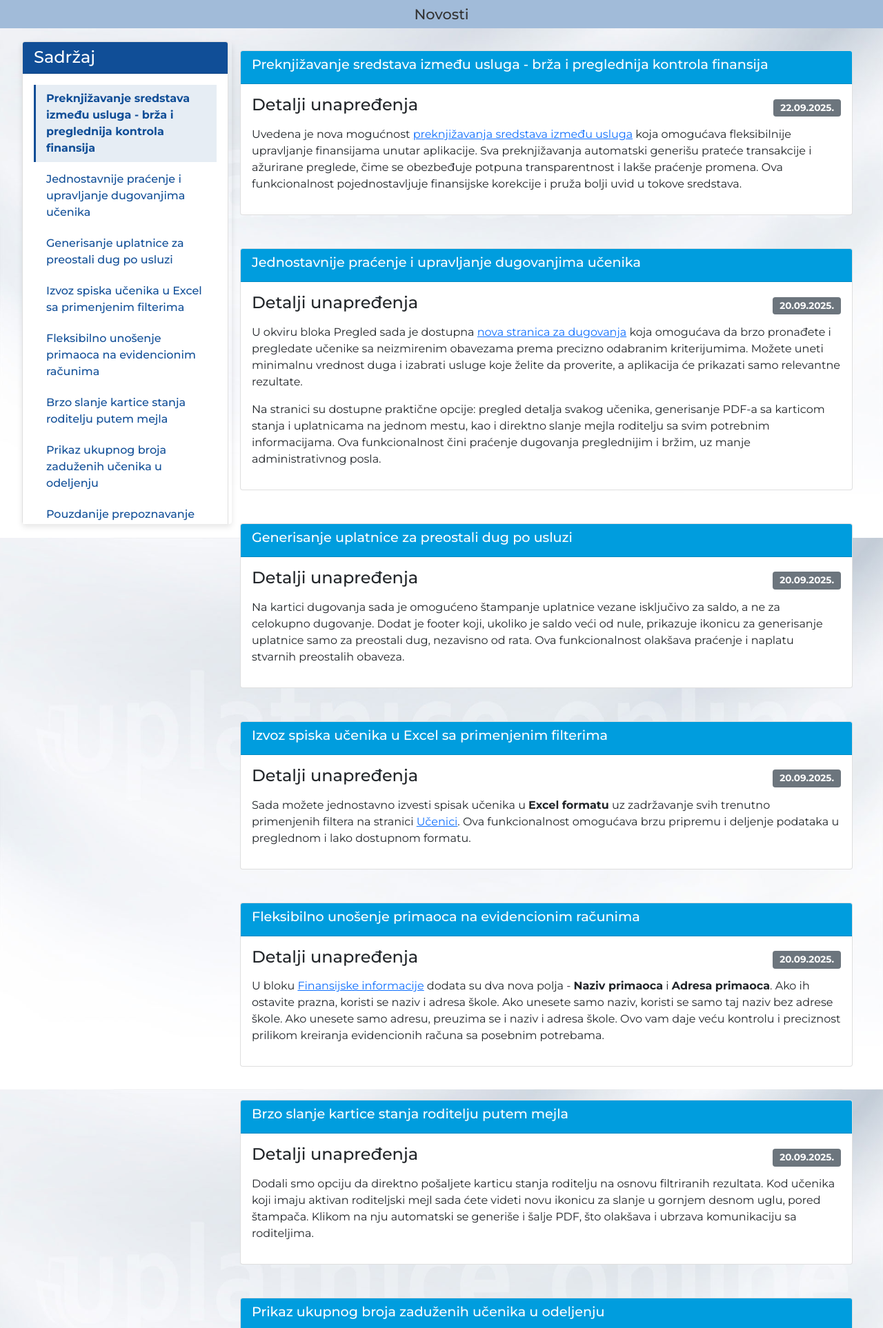
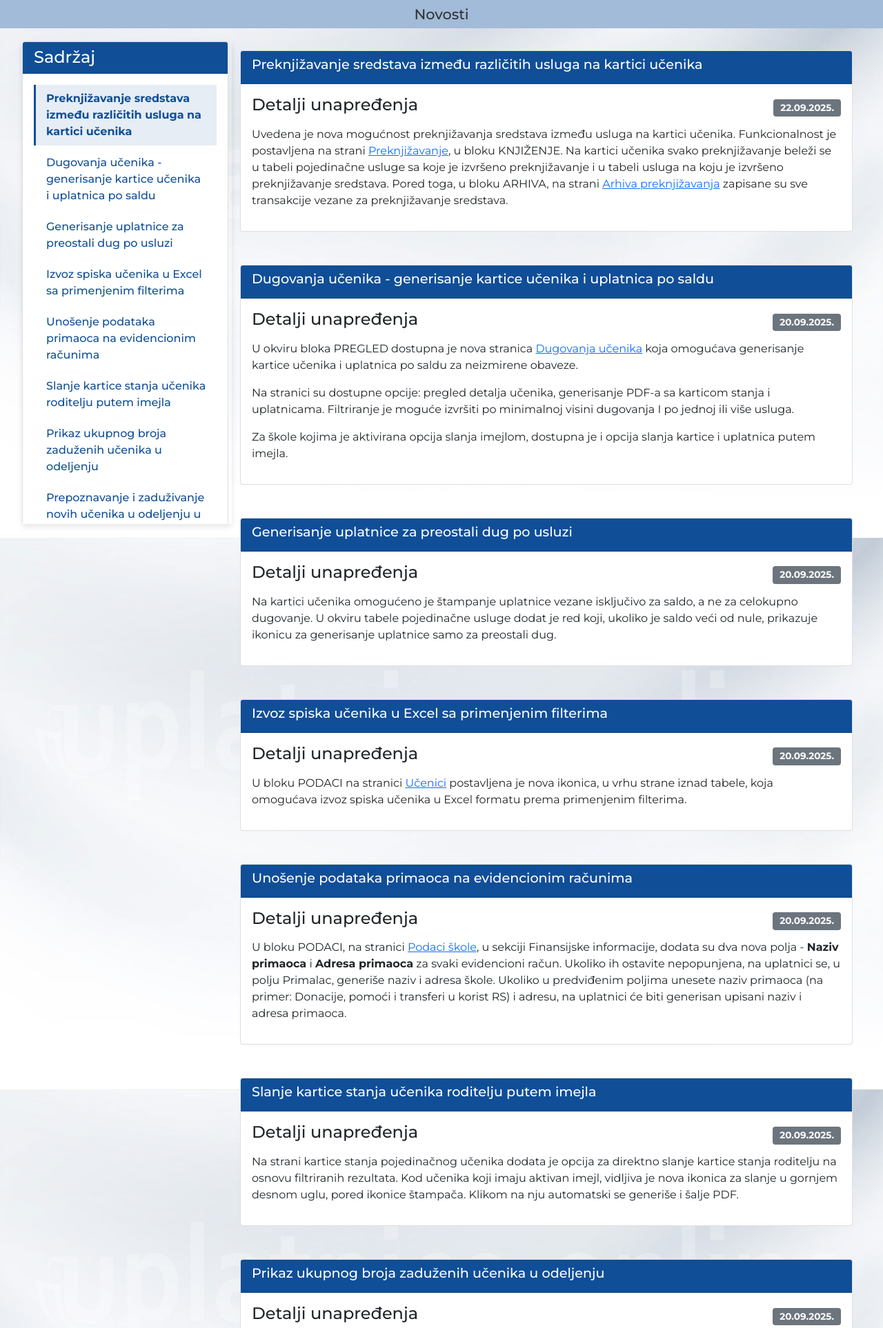
Before and after one commit to miiihaaas/OneTouch, a Flask app: page /news in a window 1280 px wide. Shown: the part 20-1946 px from the top of the page at 69% size. Run offline with Flask 2, Linux system fonts and the light colour scheme; parts of the project's set-up code (start-up, migrations or seed data) failed here and were passed over; some libraries are stand-ins or nearby versions.

Commit message:
refactor: poboljšan prikaz preknjižavanja na kartici učenika i unapređen sadržaj imejl obaveštenja

```diff
--- a/onetouch/overviews/functions.py
+++ b/onetouch/overviews/functions.py
@@ -93,7 +93,7 @@ def add_filter_info_to_pdf(pdf, student, min_debt_amount, selected_service_names
     pdf.cell(0, 10, f"Datum generisanja: {current_date}", new_x="LMARGIN", new_y="NEXT")
 
     # Kriterijumi filtriranja
-    pdf.cell(0, 10, f"Minimalni iznos dugovanja: {min_debt_amount:.2f}", new_x="LMARGIN", new_y="NEXT")
+    # pdf.cell(0, 10, f"Minimalni iznos dugovanja: {min_debt_amount:.2f}", new_x="LMARGIN", new_y="NEXT")
 
     # Informacija o filtriranim uslugama
     if selected_service_names:
@@ -101,6 +101,6 @@ def add_filter_info_to_pdf(pdf, student, min_debt_amount, selected_service_names
         for i, service_name in enumerate(selected_service_names):
             pdf.cell(0, 8, f"  {i+1}. {service_name}", new_x="LMARGIN", new_y="NEXT")
     else:
-        pdf.cell(0, 10, "Prikazane sve usluge.", new_x="LMARGIN", new_y="NEXT")
+        pdf.cell(0, 10, "Prikazane sve usluge sa dugovanjima.", new_x="LMARGIN", new_y="NEXT")
 
     pdf.ln(5)
--- a/onetouch/templates/news.html
+++ b/onetouch/templates/news.html
@@ -12,15 +12,15 @@
                     </div>
                     <div class="card-body">
                         <nav id="news-sidebar" class="nav flex-column">
-                            <a class="nav-link sidebar-link" href="#vest-009">Preknjižavanje sredstava između usluga - brža i preglednija kontrola finansija</a>
-                            <a class="nav-link sidebar-link" href="#vest-008">Jednostavnije praćenje i upravljanje dugovanjima učenika</a>
+                            <a class="nav-link sidebar-link" href="#vest-009">Preknjižavanje sredstava između različitih usluga na kartici učenika</a>
+                            <a class="nav-link sidebar-link" href="#vest-008">Dugovanja učenika - generisanje kartice učenika i uplatnica po saldu</a>
                             <a class="nav-link sidebar-link" href="#vest-007">Generisanje uplatnice za preostali dug po usluzi</a>
                             <a class="nav-link sidebar-link" href="#vest-006">Izvoz spiska učenika u Excel sa primenjenim filterima</a>
-                            <a class="nav-link sidebar-link" href="#vest-005">Fleksibilno unošenje primaoca na evidencionim računima</a>
-                            <a class="nav-link sidebar-link" href="#vest-004">Brzo slanje kartice stanja roditelju putem mejla</a>
+                            <a class="nav-link sidebar-link" href="#vest-005">Unošenje podataka primaoca na evidencionim računima</a>
+                            <a class="nav-link sidebar-link" href="#vest-004">Slanje kartice stanja učenika roditelju putem imejla</a>
                             <a class="nav-link sidebar-link" href="#vest-003">Prikaz ukupnog broja zaduženih učenika u odeljenju</a>
-                            <a class="nav-link sidebar-link" href="#vest-002">Pouzdanije prepoznavanje novih učenika u odeljenju</a>
-                            <a class="nav-link sidebar-link" href="#vest-001">Efikasnije štampanje uplatnica - selektuj i objedini po potrebi</a>
+                            <a class="nav-link sidebar-link" href="#vest-002">Prepoznavanje i zaduživanje novih učenika u odeljenju u arhivi naloga</a>
+                            <a class="nav-link sidebar-link" href="#vest-001">Generisanje i štampanje selektovanih uplatnica</a>
                         </nav>
                     </div>
                 </div>
@@ -31,8 +31,8 @@
         <div class="col-md-9">
             <!-- Deveta vest -->
             <div id="vest-009" class="card mb-5">
-                <div class="card-header bg-implicit-skyblue text-white">
-                    <h3>Preknjižavanje sredstava između usluga - brža i preglednija kontrola finansija</h3>
+                <div class="card-header bg-implicit-deepblue text-white">
+                    <h3>Preknjižavanje sredstava između različitih usluga na kartici učenika</h3>
                 </div>
                 <div class="card-body">
                     <div class="news-item">
@@ -40,15 +40,15 @@
                             <h4>Detalji unapređenja</h4>
                             <span class="badge bg-secondary">22.09.2025.</span>
                         </div>
-                        <p>Uvedena je nova mogućnost <a href="{{ url_for('transactions.transfer_funds') }}">preknjižavanja sredstava između usluga</a> koja omogućava fleksibilnije upravljanje finansijama unutar aplikacije. Sva preknjižavanja automatski generišu prateće transakcije i ažurirane preglede, čime se obezbeđuje potpuna transparentnost i lakše praćenje promena. Ova funkcionalnost pojednostavljuje finansijske korekcije i pruža bolji uvid u tokove sredstava.</p>
+                        <p>Uvedena je nova mogućnost preknjižavanja sredstava između usluga na kartici učenika. Funkcionalnost je postavljena na strani <a href="{{ url_for('transactions.transfers_list') }}">Preknjižavanje</a>, u bloku KNJIŽENJE. Na kartici učenika svako preknjižavanje beleži se u tabeli pojedinačne usluge sa koje je izvršeno preknjižavanje i u tabeli usluga na koju je izvršeno preknjižavanje sredstava. Pored toga, u bloku ARHIVA, na strani <a href="{{ url_for('transactions.transfers_list') }}">Arhiva preknjižavanja</a> zapisane su sve transakcije vezane za preknjižavanje sredstava.</p>
                     </div>
                 </div>
             </div>
 
             <!-- osma vest -->
             <div id="vest-008" class="card mb-5">
-                <div class="card-header bg-implicit-skyblue text-white">
-                    <h3>Jednostavnije praćenje i upravljanje dugovanjima učenika</h3>
+                <div class="card-header bg-implicit-deepblue text-white">
+                    <h3>Dugovanja učenika - generisanje kartice učenika i uplatnica po saldu</h3>
                 </div>
                 <div class="card-body">
                     <div class="news-item">
@@ -56,15 +56,16 @@
                             <h4>Detalji unapređenja</h4>
                             <span class="badge bg-secondary">20.09.2025.</span>
                         </div>
-                        <p>U okviru bloka Pregled sada je dostupna <a href="{{ url_for('overviews.overview_debts') }}">nova stranica za dugovanja</a> koja omogućava da brzo pronađete i pregledate učenike sa neizmirenim obavezama prema precizno odabranim kriterijumima. Možete uneti minimalnu vrednost duga i izabrati usluge koje želite da proverite, a aplikacija će prikazati samo relevantne rezultate.</p>
-                        <p>Na stranici su dostupne praktične opcije: pregled detalja svakog učenika, generisanje PDF-a sa karticom stanja i uplatnicama na jednom mestu, kao i direktno slanje mejla roditelju sa svim potrebnim informacijama. Ova funkcionalnost čini praćenje dugovanja preglednijim i bržim, uz manje administrativnog posla.</p>
+                        <p>U okviru bloka PREGLED dostupna je nova stranica <a href="{{ url_for('overviews.overview_debts') }}">Dugovanja učenika</a> koja omogućava generisanje kartice učenika i uplatnica po saldu za neizmirene obaveze.</p>
+                        <p>Na stranici su dostupne opcije: pregled detalja učenika, generisanje PDF-a sa karticom stanja i uplatnicama. Filtriranje je moguće izvršiti po minimalnoj visini dugovanja I po jednoj ili više usluga.</p>
+                        <p>Za škole kojima je aktivirana opcija slanja imejlom, dostupna je i opcija slanja kartice i uplatnica putem imejla.</p>
                     </div>
                 </div>
             </div>
 
             <!-- Sedma vest -->
             <div id="vest-007" class="card mb-5">
-                <div class="card-header bg-implicit-skyblue text-white">
+                <div class="card-header bg-implicit-deepblue text-white">
                     <h3>Generisanje uplatnice za preostali dug po usluzi</h3>
                 </div>
                 <div class="card-body">
@@ -73,14 +74,14 @@
                             <h4>Detalji unapređenja</h4>
                             <span class="badge bg-secondary">20.09.2025.</span>
                         </div>
-                        <p>Na kartici dugovanja sada je omogućeno štampanje uplatnice vezane isključivo za saldo, a ne za celokupno dugovanje. Dodat je footer koji, ukoliko je saldo veći od nule, prikazuje ikonicu za generisanje uplatnice samo za preostali dug, nezavisno od rata. Ova funkcionalnost olakšava praćenje i naplatu stvarnih preostalih obaveza.</p>
+                        <p>Na kartici učenika omogućeno je štampanje uplatnice vezane isključivo za saldo, a ne za celokupno dugovanje. U okviru tabele pojedinačne usluge dodat je red koji, ukoliko je saldo veći od nule, prikazuje ikonicu za generisanje uplatnice samo za preostali dug.</p>
                     </div>
                 </div>
             </div>
 
             <!-- Šesta vest -->
             <div id="vest-006" class="card mb-5">
-                <div class="card-header bg-implicit-skyblue text-white">
+                <div class="card-header bg-implicit-deepblue text-white">
                     <h3>Izvoz spiska učenika u Excel sa primenjenim filterima</h3>
                 </div>
                 <div class="card-body">
@@ -89,15 +90,15 @@
                             <h4>Detalji unapređenja</h4>
                             <span class="badge bg-secondary">20.09.2025.</span>
                         </div>
-                        <p>Sada možete jednostavno izvesti spisak učenika u <strong>Excel formatu</strong> uz zadržavanje svih trenutno primenjenih filtera na stranici <a href="{{ url_for('students.student_list') }}">Učenici</a>. Ova funkcionalnost omogućava brzu pripremu i deljenje podataka u preglednom i lako dostupnom formatu.</p>
+                        <p>U bloku PODACI na stranici <a href="{{ url_for('students.student_list') }}">Učenici</a> postavljena je nova ikonica, u vrhu strane iznad tabele, koja omogućava izvoz spiska učenika u Excel formatu prema primenjenim filterima.</p>
                     </div>
                 </div>
             </div>
 
             <!-- Peta vest -->
             <div id="vest-005" class="card mb-5">
-                <div class="card-header bg-implicit-skyblue text-white">
-                    <h3>Fleksibilno unošenje primaoca na evidencionim računima</h3>
+                <div class="card-header bg-implicit-deepblue text-white">
+                    <h3>Unošenje podataka primaoca na evidencionim računima</h3>
                 </div>
                 <div class="card-body">
                     <div class="news-item">
@@ -105,15 +106,15 @@
                             <h4>Detalji unapređenja</h4>
                             <span class="badge bg-secondary">20.09.2025.</span>
                         </div>
-                        <p>U bloku <a href="{{ url_for('schools.school_profile') }}">Finansijske informacije</a> dodata su dva nova polja - <strong>Naziv primaoca</strong> i <strong>Adresa primaoca</strong>. Ako ih ostavite prazna, koristi se naziv i adresa škole. Ako unesete samo naziv, koristi se samo taj naziv bez adrese škole. Ako unesete samo adresu, preuzima se i naziv i adresa škole. Ovo vam daje veću kontrolu i preciznost prilikom kreiranja evidencionih računa sa posebnim potrebama.</p>
+                        <p>U bloku PODACI, na stranici <a href="{{ url_for('schools.school_profile') }}">Podaci škole</a>, u sekciji Finansijske informacije, dodata su dva nova polja - <strong>Naziv primaoca</strong> i <strong>Adresa primaoca</strong> za svaki evidencioni račun. Ukoliko ih ostavite nepopunjena, na uplatnici se, u polju Primalac, generiše naziv i adresa škole. Ukoliko u predviđenim poljima unesete naziv primaoca (na primer: Donacije, pomoći i transferi u korist RS) i adresu, na uplatnici će biti generisan upisani naziv i adresa primaoca.</p>
                     </div>
                 </div>
             </div>
 
             <!-- Četvrta vest -->
             <div id="vest-004" class="card mb-5">
-                <div class="card-header bg-implicit-skyblue text-white">
-                    <h3>Brzo slanje kartice stanja roditelju putem mejla</h3>
+                <div class="card-header bg-implicit-deepblue text-white">
+                    <h3>Slanje kartice stanja učenika roditelju putem imejla</h3>
                 </div>
                 <div class="card-body">
                     <div class="news-item">
@@ -121,14 +122,14 @@
                             <h4>Detalji unapređenja</h4>
                             <span class="badge bg-secondary">20.09.2025.</span>
                         </div>
-                        <p>Dodali smo opciju da direktno pošaljete karticu stanja roditelju na osnovu filtriranih rezultata. Kod učenika koji imaju aktivan roditeljski mejl sada ćete videti novu ikonicu za slanje u gornjem desnom uglu, pored štampača. Klikom na nju automatski se generiše i šalje PDF, što olakšava i ubrzava komunikaciju sa roditeljima.</p>
+                        <p>Na strani kartice stanja pojedinačnog učenika dodata je opcija za direktno slanje kartice stanja roditelju na osnovu filtriranih rezultata. Kod učenika koji imaju aktivan imejl, vidljiva je nova ikonica za slanje u gornjem desnom uglu, pored ikonice štampača. Klikom na nju automatski se generiše i šalje PDF.</p>
                     </div>
                 </div>
             </div>
 
             <!-- Treća vest -->
             <div id="vest-003" class="card mb-5">
-                <div class="card-header bg-implicit-skyblue text-white">
+                <div class="card-header bg-implicit-deepblue text-white">
                     <h3>Prikaz ukupnog broja zaduženih učenika u odeljenju</h3>
                 </div>
                 <div class="card-body">
@@ -137,15 +138,15 @@
                             <h4>Detalji unapređenja</h4>
                             <span class="badge bg-secondary">20.09.2025.</span>
                         </div>
-                        <p>Prilikom zaduživanja ili pregleda arhive sada se automatski prikazuje ukupan broj zaduženih učenika u odeljenju. Ovo vam omogućava da odmah proverite da li su svi učenici obuhvaćeni bez ručnog prebrojavanja, čime štedite vreme i smanjujete mogućnost greške.</p>
+                        <p>Prilikom zaduživanja učenika ili pregleda pojedinačnog naloga u arhivi naloga, desno, na dnu, ispod tabele, prikazuje se ukupan broj zaduženih učenika u odeljenju. Ova opcija omogućava da odmah proverite da li su svi potrebni učenici obuhvaćeni bez ručnog prebrojavanja.</p>
                     </div>
                 </div>
             </div>
 
             <!-- Druga vest -->
             <div id="vest-002" class="card mb-5">
-                <div class="card-header bg-implicit-skyblue text-white">
-                    <h3>Pouzdanije prepoznavanje novih učenika u odeljenju</h3>
+                <div class="card-header bg-implicit-deepblue text-white">
+                    <h3>Prepoznavanje i zaduživanje novih učenika u odeljenju u arhivi naloga</h3>
                 </div>
                 <div class="card-body">
                     <div class="news-item">
@@ -153,15 +154,15 @@
                             <h4>Detalji unapređenja</h4>
                             <span class="badge bg-secondary">20.09.2025.</span>
                         </div>
-                        <p>Ispravili smo problem zbog kog aplikacija ponekad nije prepoznavala novog učenika u odeljenju kod već zaduženih odeljenja određenom uslugom. Sada je prepoznavanje potpuno pouzdano, a opcija „Dodaj novog učenika“ radi bez zastoja, omogućavajući vam da brzo i bez grešaka zadužite nove učenike.</p>
+                        <p>Ispravilen je problem zbog kog softver povremeno nije prepoznavao novog učenika u odeljenju kod odeljenja prethodno zaduženih određenom uslugom. Sada je prepoznavanje potpuno pouzdano, a opcija „Dodaj novog učenika“ radi bez zastoja, omogućavajući zaduživanje novih učenika.</p>
                     </div>
                 </div>
             </div>
 
             <!-- Prva vest -->
             <div id="vest-001" class="card mb-5">
-                <div class="card-header bg-implicit-skyblue text-white">
-                    <h3>Efikasnije štampanje uplatnica - selektuj i objedini po potrebi</h3>
+                <div class="card-header bg-implicit-deepblue text-white">
+                    <h3>Generisanje i štampanje selektovanih uplatnica</h3>
                 </div>
                 <div class="card-body">
                     <div class="news-item">
@@ -169,7 +170,7 @@
                             <h4>Detalji unapređenja</h4>
                             <span class="badge bg-secondary">20.09.2025.</span>
                         </div>
-                        <p>Sada možete odabrati više uplatnica za štampu odjednom, bez štampanja svake pojedinačno. Umesto da trošite po jedan A4 papir za svaku uplatnicu, selektujte učenike kojima je potrebna naknadna štampa i dobićete objedinjeni dokument sa svim izabranim uplatnicama raspoređenim optimalno na stranama. Ovo značajno štedi papir i vreme.</p>
+                        <p>U arhivi naloga, na stranici pojedinačnog naloga omogućena je opcija generisanja i štampanja više selektovanih uplatnica. Ova opcija omogućava štampanje više od jedne, a manje od svih generisanih uplatnica. Zaduženi učenici nalaze se prvi na listi, što olakšava selekciju uplatnica za štampanje. Nakon selekcije, potrebno je kliknuti na dugme Generišite selektovane uplatnice, koje se nalazi ispod liste učenika.</p>
                     </div>
                 </div>
             </div>
--- a/onetouch/templates/student_list.html
+++ b/onetouch/templates/student_list.html
@@ -254,7 +254,7 @@
                 </button>
             </div>
         <div class="modal-body">
-        <label for="input_password">Da li ste sigurni da želite da sve đake prevedete u sledeći razred?</label>
+        <label for="input_password">Da li ste sigurni da želite da sve učenike prevedete u sledeći razred?</label>
         </div>
             <div class="modal-footer">
                 <button type="button" class="btn btn-secondary" data-dismiss="modal">Otkažite</button>
--- a/onetouch/templates/transfers_list.html
+++ b/onetouch/templates/transfers_list.html
@@ -3,7 +3,7 @@
 <style>
     @media (max-width: 991px)  {
         .mobtable td:nth-of-type(1):before { content: "Datum"; }
-        .mobtable td:nth-of-type(2):before { content: "Đak"; }
+        .mobtable td:nth-of-type(2):before { content: "Učenik"; }
         .mobtable td:nth-of-type(3):before { content: "Sa usluge"; }
         .mobtable td:nth-of-type(4):before { content: "Na uslugu"; }
         .mobtable td:nth-of-type(5):before { content: "Iznos"; }
@@ -31,7 +31,7 @@
         <tr>
             <th>Datum</th>
             <th>Datum_python</th>
-            <th>Đak</th>
+            <th>Učenik</th>
             <th>Sa usluge</th>
             <th>Na uslugu</th>
             <th>Iznos</th>
--- a/onetouch/templates/view_transfer.html
+++ b/onetouch/templates/view_transfer.html
@@ -1,6 +1,5 @@
 {% extends "layout.html" %}
 {% block content %}
-<h2>Detalji preknjižavanja</h2>
 
 <div class="card">
     <div class="card-header">
@@ -10,7 +9,7 @@
         <div class="row">
             <div class="col-md-6">
                 <p><strong>Datum preknjižavanja:</strong> {{ transfer.transfer_date.strftime('%d.%m.%Y.') }}</p>
-                <p><strong>Đak:</strong> {{ transfer.student.student_name }} {{ transfer.student.student_surname }}</p>
+                <p><strong>Učenik:</strong> {{ transfer.student.student_name }} {{ transfer.student.student_surname }}</p>
                 <p><strong>Razred/odeljenje:</strong> {{ transfer.student.student_class }}/{{ transfer.student.student_section }}</p>
             </div>
             <div class="col-md-6">
@@ -55,5 +54,6 @@
 
 <div class="mt-4">
     <a href="{{ url_for('transactions.transfers_list') }}" class="btn btn-secondary">Nazad na listu preknjižavanja</a>
+    <a href="{{ url_for('overviews.overview_student', student_id=transfer.student_id) }}" class="btn btn-secondary">Pregled kartice učenika</a>
 </div>
 {% endblock %}
```
Also changed, not shown: onetouch/overviews/routes.py (+6 -6 lines), onetouch/templates/message_html_debt_report.html (+12 -5 lines), onetouch/templates/message_html_send_report.html (+6 -6 lines), onetouch/templates/transfer_funds.html (+9 -9 lines), onetouch/transactions/routes.py (+5 -5 lines).
